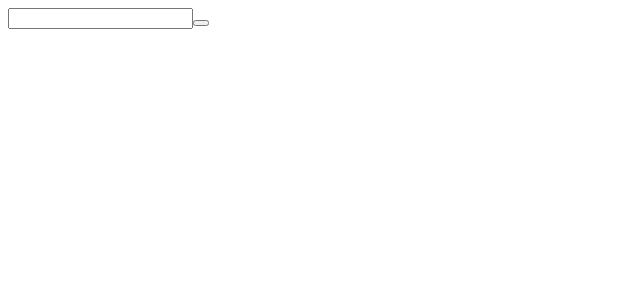
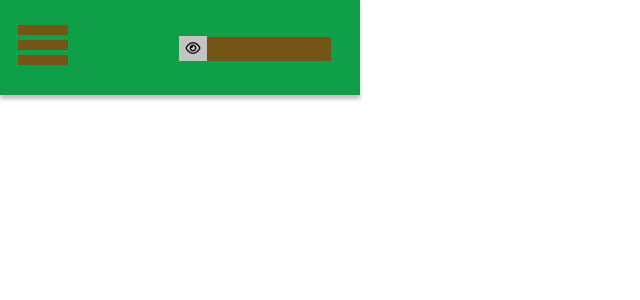
Before and after one commit to Nights-Wolf/Yggdrasil, a React app: page / in a window 1280 px wide. Shown: the top 300 px of the page, without its empty margins (0-640 px from the left). Built offline with nearby package versions, Linux system fonts and the light colour scheme.

Commit message:
Header set success

```diff
--- a/src/react/Header.js
+++ b/src/react/Header.js
@@ -3,14 +3,12 @@ import React from "react"
 function Header() {
     return(
         <header>
-             <div className="hamburger--container">
-                <span className="hamburger"></span>
-                <span className="hamburger"></span>
-                <span className="hamburger"></span>
+            <div className="menu-btn">
+            <span className="menu-btn__hamburger"></span>
             </div>
             <form className="search-engine">
+                <button><i class="fa fa-eye"></i></button>
                 <input type="text"/>
-                <button></button>
             </form>
         </header>
 )}
--- a/src/scss/_config.scss
+++ b/src/scss/_config.scss
@@ -0,0 +1,3 @@
+$primary-color: #0F9F49;
+$secondary-color: #755516;
+$tertiary-color: #C4C4C4;
--- a/src/scss/main.scss
+++ b/src/scss/main.scss
@@ -0,0 +1,77 @@
+@import 'config';
+
+body {
+    box-sizing: border-box;
+    height: 100vh;
+    font-family: 'Segoe UI', Tahoma, Geneva, Verdana, sans-serif;
+    line-height: 1;
+    margin: 0;
+    padding: 0;
+}
+
+header {
+    position: fixed;
+    top: 0;
+    background: $primary-color;
+    height: 95px;
+    width: 360px;
+    box-shadow: 0px 4px 4px rgba(0, 0, 0, 0.25);
+
+    .search-engine {
+        position: absolute;
+        height: fit-content;
+        width: fit-content;
+        left: 179px;
+        top: 36px;
+
+        input {
+            background: $secondary-color;
+            top: 36px;
+            height: 22px;
+            width: 120px;
+            border: none;;
+        }
+
+        button {
+            background: $tertiary-color;
+            border: none;
+            height: 25px;
+            width: 28px;
+        }
+    }
+    .menu-btn {
+        position: absolute;
+        z-index: 1;
+        height: 40px;
+        width: 50px;
+        top: 25px;
+        left: 18px;
+        cursor: pointer;
+
+        &__hamburger {
+            position: absolute;
+            background: $secondary-color;
+            width: 50px;
+            height: 10.17px;
+            top: 14.92px;
+
+            &::before {
+                content: '';
+                position: absolute;
+                background: $secondary-color;
+                width: 50px;
+                height: 10.17px;
+                top: -14.92px;
+            }
+
+            &::after {
+                content: '';
+                position: absolute;
+                background: $secondary-color;
+                width: 50px;
+                height: 10.17px;
+                top: 14.92px;
+            }
+        }
+    }
+}
--- a/src/template.html
+++ b/src/template.html
@@ -9,4 +9,5 @@
 <body>
     <div id="root"></div>
 </body>
+<script src="https://kit.fontawesome.com/c26cdc87e3.js" crossorigin="anonymous"></script>
 </html>
```
